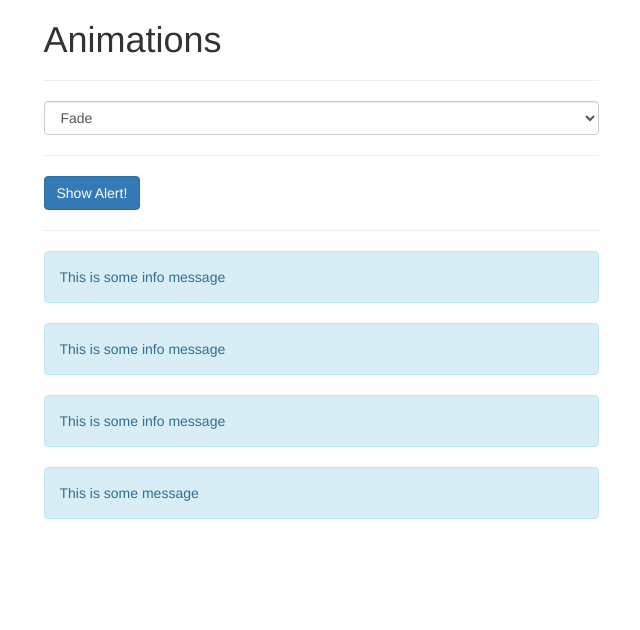
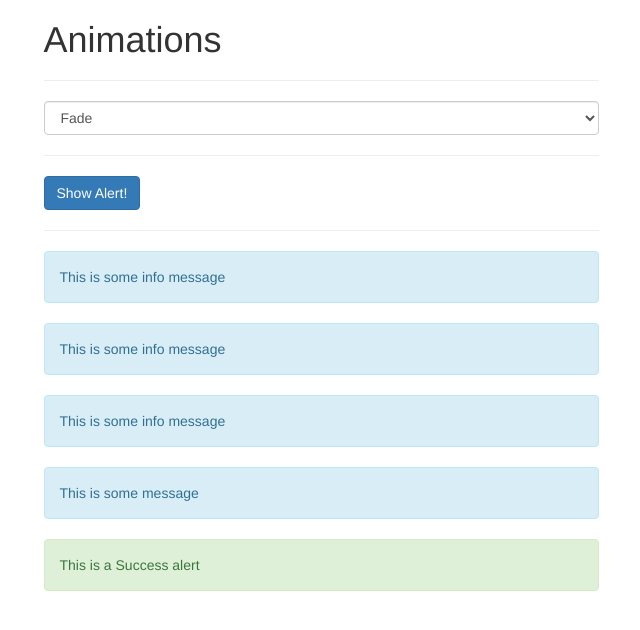
Before and after one commit to smarigowda/vuejs-cli-udemy, a Vue app: page / in a window 1280 px wide. Shown: the top 630 px of the page, without its empty margins (319-959 px from the left). Built offline with nearby package versions, Linux system fonts and the light colour scheme; a web font is replaced by a local one.

Commit message:
added success alert

```diff
--- a/src/App.vue
+++ b/src/App.vue
@@ -29,13 +29,14 @@
                   <div class="alert alert-info" v-if="show" key="info">This is some message</div>
                   <div class="alert alert-warning" v-else key="warning">This is some message</div>
                 </transition>
-
+                <app-success-alert></app-success-alert>
             </div>
         </div>
     </div>
 </template>
 
 <script>
+    import SuccessAlert from './SuccessAlert.vue'
     export default {
         data() {
             return {
@@ -53,6 +54,9 @@
               this.buttonText = 'Show Alert!';
             }
           }
+        },
+        components: {
+          'app-success-alert': SuccessAlert
         }
     }
 </script>
--- /dev/null
+++ b/src/SuccessAlert.vue
@@ -0,0 +1,3 @@
+<template>
+  <div class="alert alert-success">This is a Success alert</div>
+</template>
```
